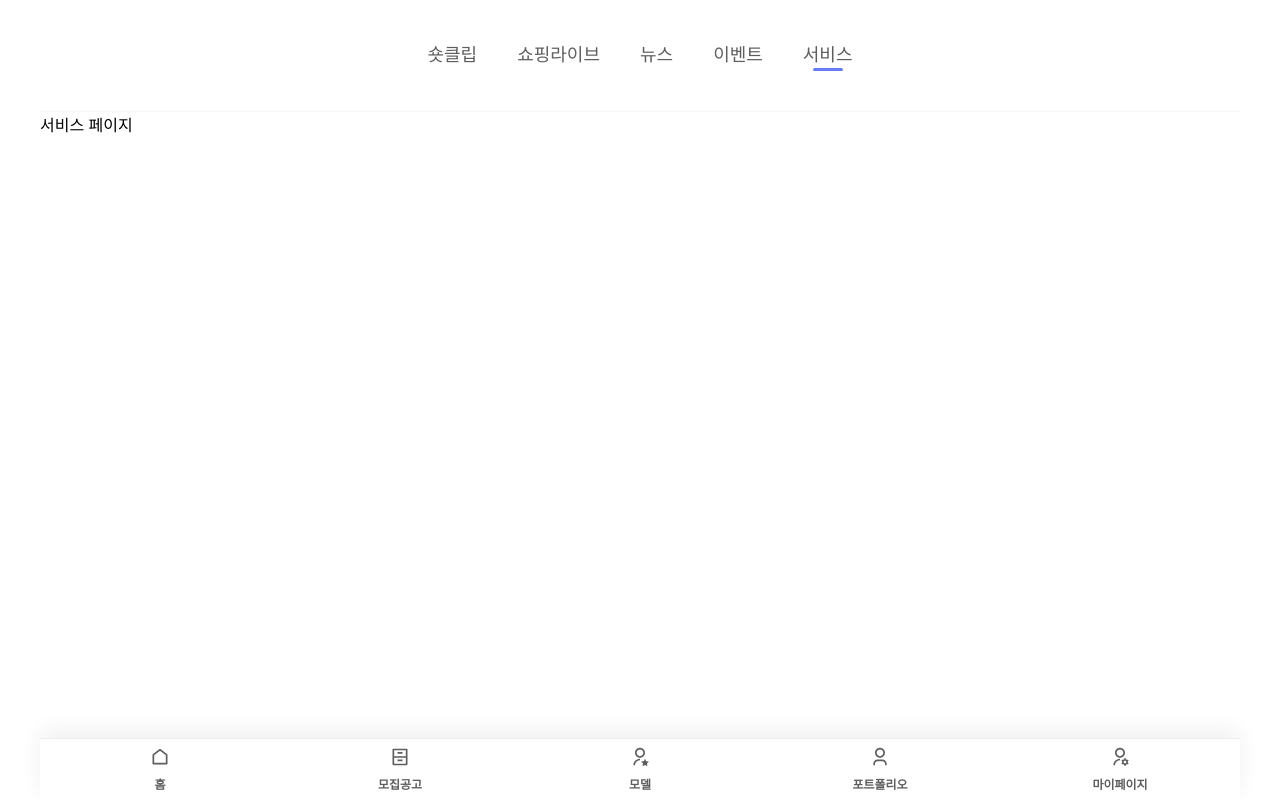
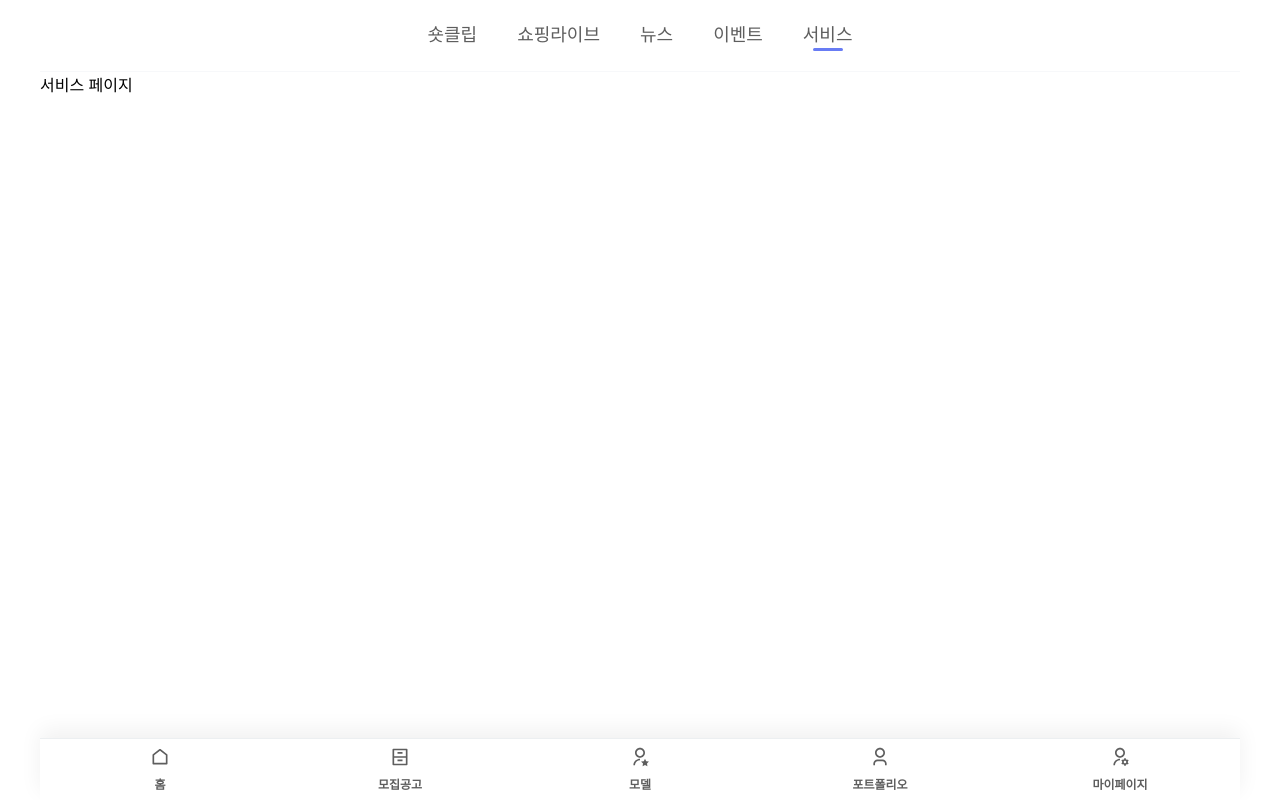
Before and after one commit to livbee-project/front-end-react, a React (Vite) app in the folder livbee-project/: page /service in a window 1280 px wide. Built offline with nearby package versions, Linux system fonts and the light colour scheme; a web font is replaced by a local one.

Commit message:
251115 > front-end > react > 상단 탭바 상하 여백 20px로 조정

```diff
--- a/livbee-project/src/presentation/components/navigation/TopTabBar.tsx
+++ b/livbee-project/src/presentation/components/navigation/TopTabBar.tsx
@@ -71,7 +71,7 @@ const TopTabBar: React.FC = () => {
     const tabButtonStyle: React.CSSProperties = {
         background: 'none',
         border: 'none',
-        padding: '40px 20px',
+        padding: '20px 20px',
         cursor: 'pointer',
         display: 'flex',
         flexDirection: 'column',
```
